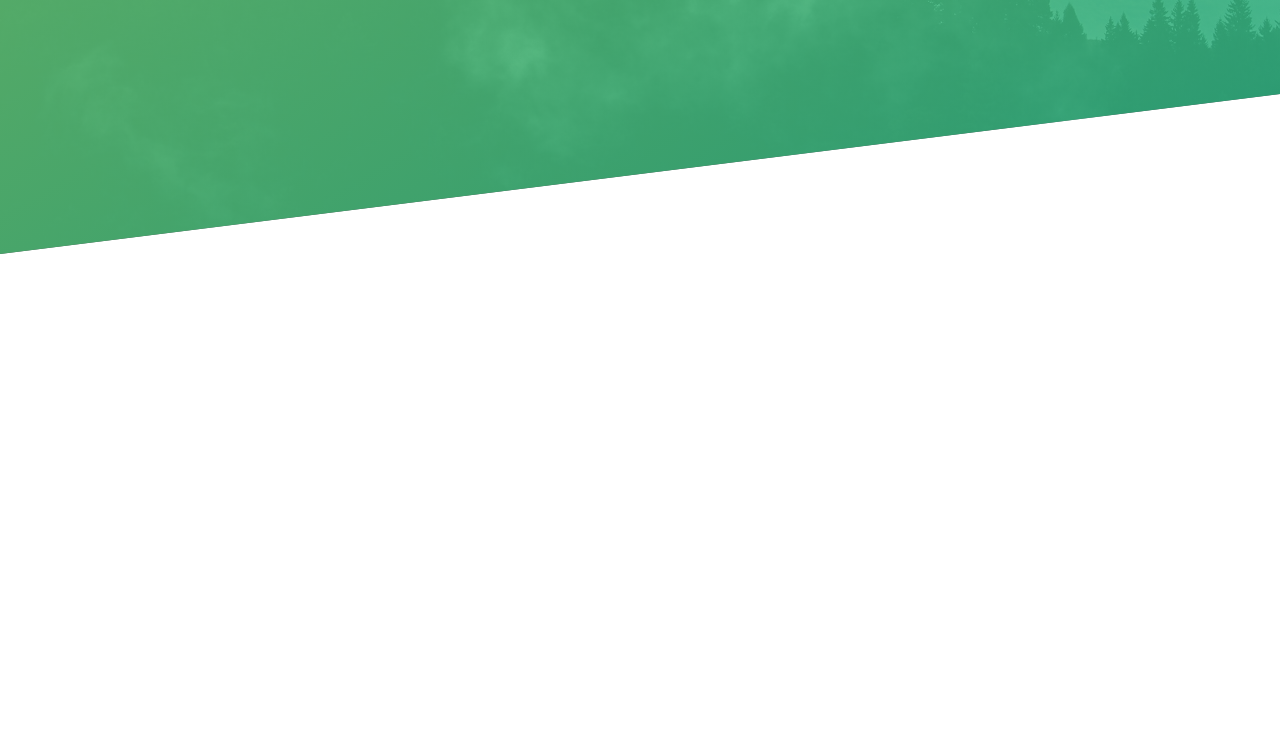
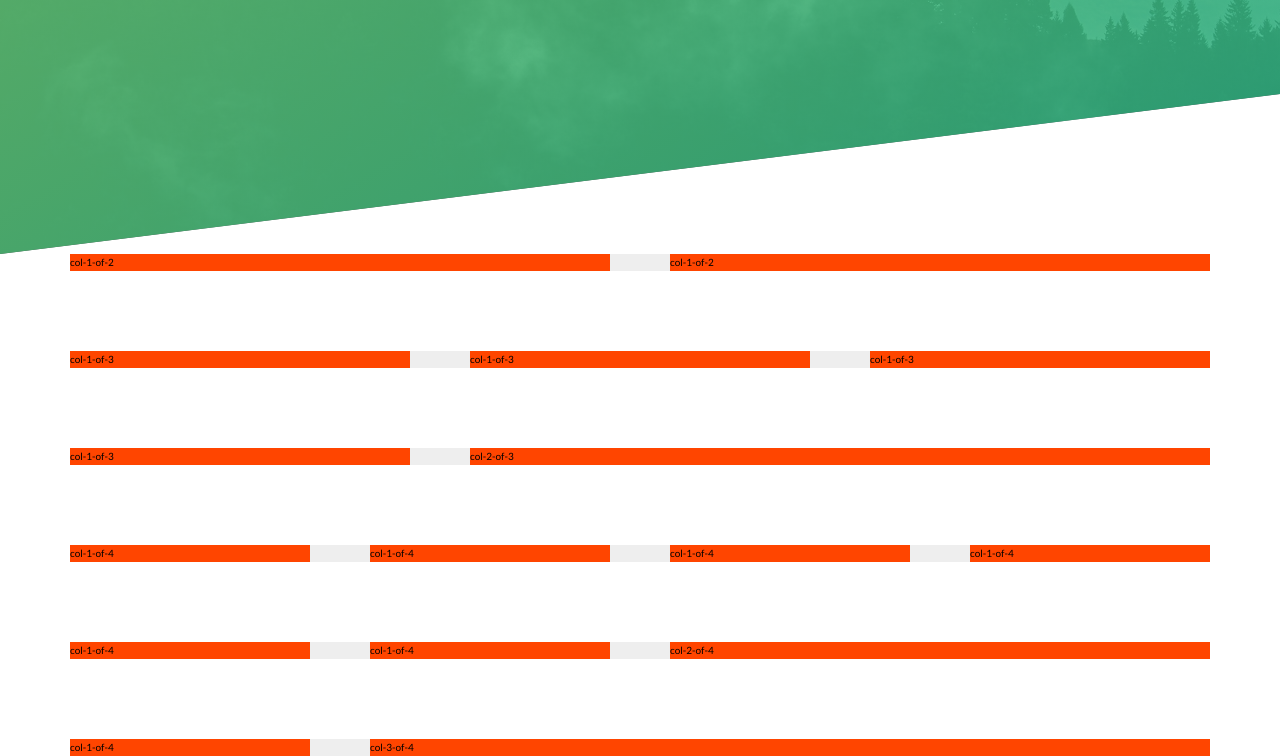
Before and after one commit to Sunilkumar3020/HTML5-CSS3-Responsive-Template, a website: page index.html in a window 1280 px wide. Shown: the part 506-1262 px from the top of the page. Before the commit the page ends 800 px from the top, so only its background shows below. Drawn offline with Linux system fonts and the light colour scheme.

Commit message:
Complete grid system

```diff
--- a/index.html
+++ b/index.html
@@ -26,6 +26,78 @@
         </div>
     </header>
 
+    <section class="grid-system">
+        <div class="row">
+            <div class="col-1-of-2">
+                col-1-of-2
+            </div>
+            <div class="col-1-of-2">
+                col-1-of-2
+            </div>
+        </div>
+
+        <div class="row">
+            <div class="col-1-of-3">
+                col-1-of-3
+            </div>
+            <div class="col-1-of-3">
+                col-1-of-3
+            </div>
+            <div class="col-1-of-3">
+                col-1-of-3
+            </div>
+        </div>
+
+        <div class="row">
+            <div class="col-1-of-3">
+                col-1-of-3
+            </div>
+            <div class="col-2-of-3">
+                col-2-of-3
+            </div>
+        </div>
+
+        <div class="row">
+            <div class="col-1-of-4">
+                col-1-of-4
+            </div>
+            <div class="col-1-of-4">
+                col-1-of-4
+            </div>
+            <div class="col-1-of-4">
+                col-1-of-4
+            </div>
+            <div class="col-1-of-4">
+                col-1-of-4
+            </div>
+        </div>
+
+        <div class="row">
+            <div class="col-1-of-4">
+                col-1-of-4
+            </div>
+            <div class="col-1-of-4">
+                col-1-of-4
+            </div>
+            <div class="col-2-of-4">
+                col-2-of-4
+            </div>
+        </div>
+
+        <div class="row">
+            <div class="col-1-of-4">
+                col-1-of-4
+            </div>
+            <div class="col-3-of-4">
+                col-3-of-4
+            </div>
+        </div>
+
+
+
+
+    </section>
+
 
 
     <script src="js/javascript.js"></script>
--- a/scss/abstracts/_mixins.scss
+++ b/scss/abstracts/_mixins.scss
@@ -0,0 +1,7 @@
+@mixin clearfix{
+    &::after{
+        content: "";
+        display: table;
+        clear: both;
+    }
+}
--- a/scss/abstracts/_variables.scss
+++ b/scss/abstracts/_variables.scss
@@ -1,7 +1,14 @@
-
+//COLOR
 $color-primary: #7ed56f;
 $color-secondary: #28b485;
 
 $color-white: #fff;
 $color-black: #000;
 $color-gray: #777;
+
+
+//GRID
+
+$grid-width: 114rem;
+$gutter-vertical: 8rem;
+$gutter-horizontal: 6rem;
--- /dev/null
+++ b/scss/layout/_grid.scss
@@ -0,0 +1,46 @@
+.row {
+    max-width: $grid-width;
+    background-color: #eee;
+    margin: 0 auto;
+
+
+    &:not(:last-child) {
+        margin-bottom: $gutter-vertical;
+    }
+
+    @include clearfix;
+
+
+    [class^="col-"] {
+        float: left;
+        background-color: orangered;
+
+        &:not(:last-child) {
+            margin-right: $gutter-horizontal;
+        }
+    }
+
+    .col-1-of-2 {
+        width: calc((100% - #{$gutter-horizontal}) / 2);
+    }
+
+    .col-1-of-3{
+        width: calc((100% - 2 * #{$gutter-horizontal}) / 3);
+    }
+
+    .col-2-of-3{
+        width: calc(2 * ((100% - 2 * #{$gutter-horizontal}) / 3) + #{$gutter-horizontal});
+    }
+
+    .col-1-of-4{
+        width: calc((100% - 3 * #{$gutter-horizontal}) / 4);
+    }
+
+    .col-2-of-4{
+        width: calc(2 * ((100% - 3 * #{$gutter-horizontal}) / 4) + #{$gutter-horizontal});
+    }
+
+    .col-3-of-4{
+        width: calc(3 * ((100% - 3 * #{$gutter-horizontal}) / 4) + 2 * #{$gutter-horizontal});
+    }
+}
--- a/scss/main.scss
+++ b/scss/main.scss
@@ -9,6 +9,7 @@
 
 @import "component/button";
 
+@import "layout/grid";
 @import "layout/header";
 
 @import "pages/home";
```
Also changed, not shown: css/style.css, 1 other file.
